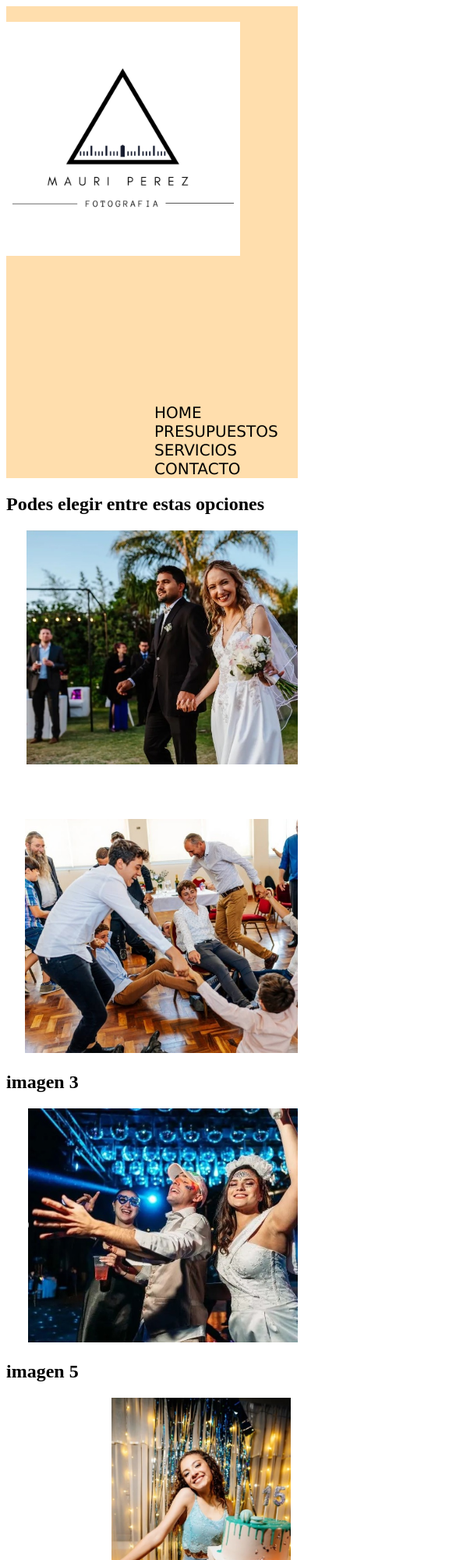
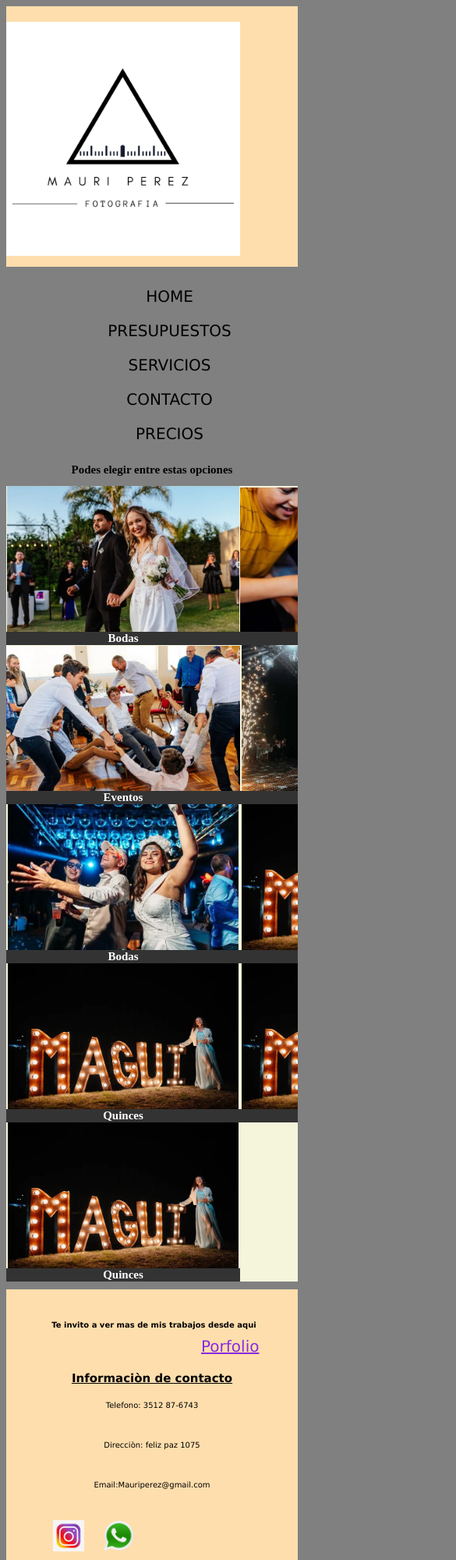
Before and after one commit to AldiScazzola/MauriPerezFotografia-coder, a plain HTML site: page pages/precio.html in a window 390 px wide. Shown: the top 2000 px of the page at 78% size, 585 px wide, since content can reach past the window. Drawn offline with Linux system fonts and the light colour scheme.

Commit message:
responsive

```diff
--- a/css/style.css
+++ b/css/style.css
@@ -176,6 +176,7 @@ p {
 
 .formu {
     color: black
+
 }
 
 .Porfolio {
@@ -263,12 +264,13 @@ p {
 /* GRID*/
 .grid-conteiner{
         display: grid;
-        grid-template-columns: repeat(4, 1fr);
-        grid-template-rows: repeat(2, 1fr);
+        grid-template-columns: repeat(3, 1fr);
+        grid-template-rows: repeat(3, 1fr);
         grid-column-gap: 0px;
         grid-row-gap: 0px;
         width: 100%;
         overflow-x: auto;
+        background-color: #F5F5DC;
 }
 
 .galery-img{
@@ -276,8 +278,26 @@ p {
     height: 300px;
     object-fit: contain;
 }
+.titlegaleria {
+    position: absolute;
+    bottom: 0;
+    color: white;
+    background: #333;
+    width: 100%;
+    margin: 0;
 
+}
+.galery-item{
+    position: relative;
+}
+.redesfooter{
+    display: flex;
+    display: inline;
+    align-items:center ;
 
+}
+
+/* RESPONSIVE PRECIO*/
 
 @media screen and (max-width:600px) {
     .grid-conteiner{
@@ -285,6 +305,194 @@ p {
         grid-template-columns: repeat(2, 1fr);
         grid-template-rows: repeat(4, 1fr);
 
+        width: 100%;
+        overflow-x: auto;
+
+        .galery-img{
+            width: 300px;
+            height: 200px;
+            object-fit: contain;
+        }
+}
+.navbar {
+    text-align: center;
+    padding-left: 5px;
+    display:block;
+    padding-top: 10px;
+    padding-bottom: 10px;
+     font-size: 10px;
+     text-align: center;
+     font-family: Spinnaker, Arial, Helvetica, sans-serif;
+     color: rgba(0, 0, 0, 1);
+     font-weight: normal;
+     font-style: normal;
+     text-decoration: none;
+     text-transform: uppercase;
+     font-variant: normal;
+     overflow: hidden;
+
+
+
+ }
+ .enlace {
+    font-family: Verdana, Geneva, Tahoma, sans-serif;
+    font-size: 20px;
+    text-decoration: none;
+    margin: 5px;
+    text-align: center;
+    color: black;
+}
+a {
+    width: 100px;
+    height: 100px;
+}
+.ul {
+    display: flex;
+    flex-direction: column;
+    list-style: none;
+    padding-left: 25px;
+    font-family: Verdana, Geneva, Tahoma, sans-serif;
+    font-size: 15px;
+}
+.logo {
+    width: 300px;
+    height: 300px;
+    padding-top: 20px;
+    padding-bottom: 10px;
+    align-items: center;
+}
+
+ .fondo {
+    background-color: gray;
+}
+
+.pfoot {
+    font-size: 10px;
+    text-align: center;
+
+
+    color: black;
+    font-family: Verdana, Geneva, Tahoma, sans-serif;
+}
+
+h4 {
+    text-align: center;
+    text-decoration: underline;
+    color: black;
+    font-size: 15px;
+    font-family: Verdana, Geneva, Tahoma, sans-serif;
+}
+
+#footer {
+    font-size: 10px;
+    text-align: center;
+}
+.Porfolio {
+    font-family: Verdana, Geneva, Tahoma, sans-serif;
+    color: #8A2BE2;
+    font-size: 20px;
+    padding-left:250px
+}
+
+h3 {
+    text-align: center;
+    color: black;
+    padding-left: 200px
+    padding-top: 20px;
+    font-family: Verdana, Geneva, Tahoma, sans-serif;
+    font-size: 10px;
+    text-align: center;
+
+}
+h2{
+    font-size: 15px;
+    text-align: center;
+}
+.redesfooter{
+    display: flex;
+    display: inline;
+    align-items:center ;
 
 }
 }
+
+@media screen and (max-width:320px) {
+    .grid-conteiner{
+
+        grid-template-columns: repeat(1, 1fr);
+        grid-template-rows: repeat(8, 1fr);
+        width: 100%;
+        overflow-x: auto;
+}
+.galery-img{
+    width: 300px;
+    height: 200px;
+    object-fit: contain;
+}
+.Porfolio {
+    font-family: Verdana, Geneva, Tahoma, sans-serif;
+    color: #8A2BE2;
+    font-size: 10px;
+    padding-left:140px
+}
+h3 {
+    text-align: center;
+    color: black;
+    padding-left: 200px
+    padding-top: 20px;
+    font-family: Verdana, Geneva, Tahoma, sans-serif;
+    font-size: 5px;
+    text-align: center;
+
+}
+h2{
+    font-size: 15px;
+    text-align: center;
+}
+#logows{
+    width: 20px;
+    height: 24px;
+}
+#logoinsta{
+    width: 20px;
+    height: 21px;
+
+}
+.redesfooter{
+    display: flex;
+    display: inline;
+    align-items:center ;
+
+}
+.navbar {
+    text-align: center;
+    padding-left: 5px;
+    display:block;
+    padding-top: 6px;
+    padding-bottom: 10px;
+     font-size: 10px;
+     text-align: center;
+     font-family: Spinnaker, Arial, Helvetica, sans-serif;
+     color: rgba(0, 0, 0, 1);
+     font-weight: normal;
+     font-style: normal;
+     text-decoration: none;
+     text-transform: uppercase;
+     font-variant: normal;
+     overflow: hidden;
+
+
+
+ }
+
+ .fondo {
+background-color: rgb(35, 139, 139);
+ }
+
+/* RESPONSIVE CONTACTO*/
+#parrafos{
+    font-size: 15px;
+}
+.contactoimg{
+    width: 100%;
+}
--- a/pages/precio.html
+++ b/pages/precio.html
@@ -1,5 +1,5 @@
 <!DOCTYPE html>
-<html lang="en">
+<html lang="es">
   <head>
     <meta charset="UTF-8" />
     <meta http-equiv="X-UA-Compatible" content="IE=edge" />
@@ -7,14 +7,14 @@
     <link rel="stylesheet" href="../css/style.css" />
     <link
       rel="shortcut icon"
-      href="../img/logotipo web  (3) (1).png"
+      href="../img/logo mas pequeño.png"
       type="image/x-icon"
     />
 
     <title>Mauri Perez Fotografia Precios</title>
   </head>
 
-  <body class=".fondo">
+  <body class="fondo">
     <header>
       <a href="#"
         ><img
@@ -22,9 +22,9 @@
           src="../img/logotipo web  (3) (1).png"
           alt="logo mauri"
       /></a>
-
+    </header>
       <nav>
-        <div class="navgrid">
+        <div>
             <ul>
                 <li class="navbar">
                   <a class="enlace" href="../index.html">Home</a>
@@ -38,11 +38,14 @@
                 <li class="navbar">
                   <a class="enlace" href="./contacto.html">Contacto</a>
                 </li>
+                <li class="navbar">
+                  <a class="enlace" href="#">precios</a>
+                </li>
               </ul>
         </div>
 
       </nav>
-    </header>
+
 
     <main>
       <h2>Podes elegir entre estas opciones</h2>
@@ -50,6 +53,7 @@
       <div class="grid-conteiner">
         <div class="galery-item">
           <img src="../img/bodas 3.jpg" alt="evento" class="galery-img" />
+          <h2 class="titlegaleria">Bodas</h2>
         </div>
 
         <div class="galery-item">
@@ -58,7 +62,7 @@
             alt="evento"
             class="galery-img"
           />
-          <h2 class="titlegaleria">imagen 2</h2>
+          <h2 class="titlegaleria">Eventos</h2>
         </div>
         <div class="galery-item">
           <img
@@ -66,11 +70,11 @@
             alt="evento"
             class="galery-img"
           />
-          <h2 class="titlegaleria">imagen 3</h2>
+          <h2 class="titlegaleria">Eventos</h2>
         </div>
         <div class="galery-item">
           <img src="../img/boda precios 1.jpg" alt="boda" class="galery-img" />
-          <h2 class="titlegaleria">imagen 4</h2>
+          <h2 class="titlegaleria">Bodas</h2>
         </div>
         <div class="galery-item">
           <img
@@ -78,7 +82,7 @@
             alt="bodas"
             class="galery-img"
           />
-          <h2 class="titlegaleria">imagen 5</h2>
+          <h2 class="titlegaleria">Bodas</h2>
         </div>
         <div class="galery-item">
           <img
@@ -86,23 +90,31 @@
             alt="quinces"
             class="galery-img"
           />
-          <h2 class="titlegaleria">imagen 6</h2>
+          <h2 class="titlegaleria">Quinces</h2>
         </div>
         <div class="galery-item">
           <img
-            src="../img/quinces precio 2.jpg"
+            src="../img/quinces precio 1.jpg"
             alt="quinces"
             class="galery-img tamanioesp"
           />
-          <h2 class="titlegaleria">imagen 7</h2>
+          <h2 class="titlegaleria">Quinces</h2>
         </div>
         <div class="galery-item">
           <img
-            src="../img/quinces precio 2.jpg"
+            src="../img/quinces precio 1.jpg"
             alt="quinces"
             class="galery-img tamanioesp"
           />
-          <h2 class="titlegaleria">imagen 7</h2>
+          <h2 class="titlegaleria">Quinces</h2>
+        </div>
+        <div class="galery-item">
+          <img
+            src="../img/quinces precio 1.jpg"
+            alt="quinces"
+            class="galery-img tamanioesp"
+          />
+          <h2 class="titlegaleria">Quinces</h2>
         </div>
       </div>
     </main>
@@ -114,11 +126,10 @@
           class="Porfolio"
           href="https://mauriperezfotografia.myportfolio.com/bodas"
           target="_blank"
-          >Porfolio</a
-        >
+          >Porfolio</a>
       </div>
 
-      <hr />
+
       <div>
         <h4>Informaciòn de contacto</h4>
         <p class="pfoot">Telefono: 3512 87-6743</p>
@@ -127,16 +138,22 @@
       </div>
 
       <div>
-        <a href="https://www.instagram.com/mauriperezfotografia/" target="_blank">
+        <ul>
+          <li class="redesfooter">  <a href="https://www.instagram.com/mauriperezfotografia/" target="_blank">
             <img id="logoinsta" src="../img/logo insta 5.png" alt="Instagram" />
-          </a>
-
-          <a
+          </a></li>
+          <li class="redesfooter">
+            <a
             href="https://web.whatsapp.com/send/?phone=543512876743&text=Hola+%2C+me+gustar%C3%ADa+saber+mas+informaci%C3%B3n+sobre+el+presupuesto+.+"
             target="_blank"
           >
             <img id="logows" src="../img/logo ws.png" alt="" />
           </a>
+          </li>
+
+
+        </ul>
+
       </div>
 
 
```
Also changed, not shown: index.html (+4 -3 lines), pages/Servicios.html (+3 -2 lines), pages/contacto.html (+8 -7 lines), pages/presupuestos.html (+2 -1 lines), img/logo mas pequeño.png (added).
